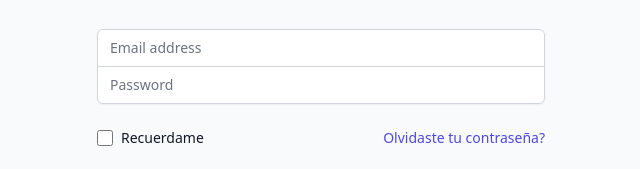
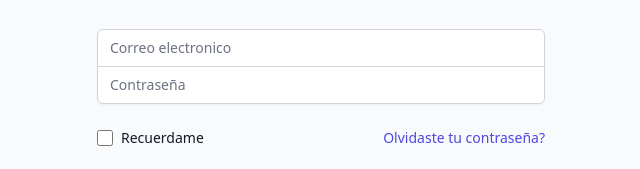
Before and after one commit to samueldazadaza/agro, a plain HTML site: page login.html in a window 1280 px wide. Shown: the part 365-534 px from the top of the page, 319-959 px from the left. Drawn offline with nearby package versions, Linux system fonts and the light colour scheme.

Commit message:
modificando login placeholder

```diff
--- a/login.html
+++ b/login.html
@@ -44,11 +44,11 @@
         <div class="rounded-md shadow-sm -space-y-px">
           <div>
             <label for="email-address" class="sr-only">Correo electronico</label>
-            <input id="email-address" name="email" type="email" autocomplete="email" required class="appearance-none rounded-none relative block w-full px-3 py-2 border border-gray-300 placeholder-gray-500 text-gray-900 rounded-t-md focus:outline-none focus:ring-indigo-500 focus:border-indigo-500 focus:z-10 sm:text-sm" placeholder="Email address">
+            <input id="email-address" name="email" type="email" autocomplete="email" required class="appearance-none rounded-none relative block w-full px-3 py-2 border border-gray-300 placeholder-gray-500 text-gray-900 rounded-t-md focus:outline-none focus:ring-indigo-500 focus:border-indigo-500 focus:z-10 sm:text-sm" placeholder="Correo electronico">
           </div>
           <div>
             <label for="password" class="sr-only">Contraseña</label>
-            <input id="password" name="password" type="password" autocomplete="current-password" required class="appearance-none rounded-none relative block w-full px-3 py-2 border border-gray-300 placeholder-gray-500 text-gray-900 rounded-b-md focus:outline-none focus:ring-indigo-500 focus:border-indigo-500 focus:z-10 sm:text-sm" placeholder="Password">
+            <input id="password" name="password" type="password" autocomplete="current-password" required class="appearance-none rounded-none relative block w-full px-3 py-2 border border-gray-300 placeholder-gray-500 text-gray-900 rounded-b-md focus:outline-none focus:ring-indigo-500 focus:border-indigo-500 focus:z-10 sm:text-sm" placeholder="Contraseña">
           </div>
         </div>
 
```
